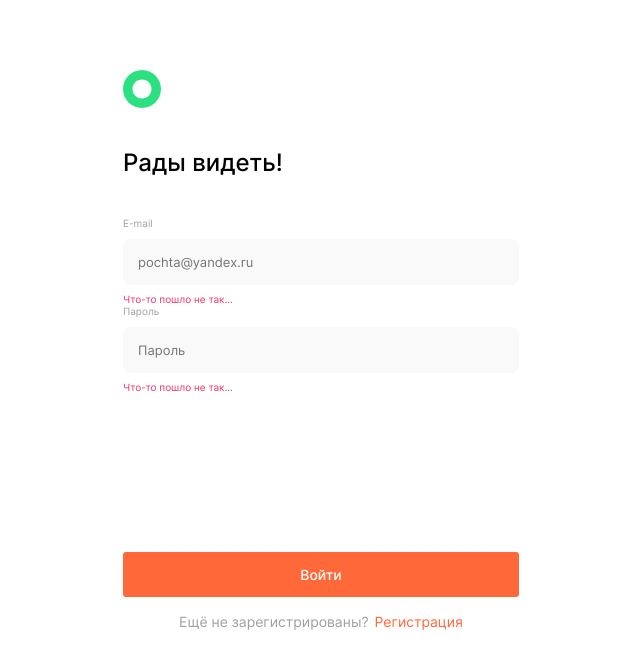
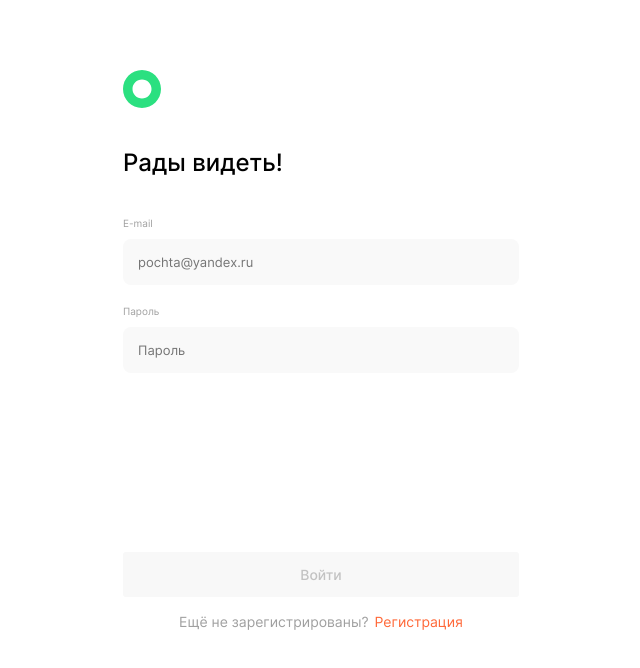
Before and after one commit to NikKZN/movies-explorer-frontend, a React (Create React App) app: page /signin in a window 1280 px wide. Shown: the top 668 px of the page, without its empty margins (319-959 px from the left). Built offline with nearby package versions, Linux system fonts and the light colour scheme.

Commit message:
feat: add login logic

```diff
--- a/src/components/Login/Login.css
+++ b/src/components/Login/Login.css
@@ -50,7 +50,7 @@
 }
 
 .login__input:focus {
-  border: 1px solid #2be080;
+  outline: 1px solid #A0A0A0;
 }
 
 .login__input-error {
@@ -59,6 +59,17 @@
   line-height: 12px;
   color: #ee3465;
   margin-top: 8px;
+  min-height: 12px;
+}
+
+.login__error {
+  font-weight: 400;
+  font-size: 11px;
+  line-height: 13px;
+  text-align: center;
+  color: #FF004C;
+  min-height: 11px;
+  margin: 128px 0 0;
 }
 
 .login__submit-button {
@@ -72,9 +83,15 @@
   text-align: center;
   color: #ffffff;
   padding: 0;
-  margin-top: 159px;
+  margin-top: 20px;
   cursor: pointer;
   transition: opacity 0.3s ease;
+}
+
+.login__submit-button_disabled {
+  background: #F8F8F8;
+  cursor: default;
+  color: #C2C2C2;
 }
 
 .login__submit-button:hover {
--- a/src/components/Login/Login.js
+++ b/src/components/Login/Login.js
@@ -1,8 +1,21 @@
+import React, { useEffect } from "react";
+import useFormValidation from "../../hooks/useFormValidation";
 import "./Login.css";
 import logo from "../../images/Header/header-logo.svg";
 import { Link } from "react-router-dom";
 
-function Login() {
+function Login(props) {
+  const { values, handleChange, errors, isValid, resetForm } = useFormValidation();
+
+  function handleSubmit(e) {
+    e.preventDefault();
+    props.handleLogin(values);
+  }
+
+  useEffect(() => {
+    resetForm();
+  }, [resetForm]);
+
   return (
     <>
       <section className="login">
@@ -15,7 +28,10 @@ function Login() {
             />
           </Link>
           <h1 className="login__greeting">Рады видеть!</h1>
-          <form className="login__form">
+          <form
+            className="login__form"
+            onSubmit={handleSubmit}
+          >
             <label className="login__label">
               E-mail
               <input
@@ -23,9 +39,11 @@ function Login() {
                 name="email"
                 type="email"
                 placeholder="pochta@yandex.ru"
+                onChange={handleChange}
+                value={values.email || ''}
                 required
               />
-              <span className="login__input-error">Что-то пошло не так...</span>
+              <span className="login__input-error">{errors.email || ''}</span>
             </label>
             <label className="login__label">
               Пароль
@@ -36,11 +54,14 @@ function Login() {
                 placeholder="Пароль"
                 minLength="8"
                 autoComplete="off"
+                onChange={handleChange}
+                value={values.password || ''}
                 required
               />
-              <span className="login__input-error">Что-то пошло не так...</span>
+              <span className="login__input-error">{errors.password || ''}</span>
             </label>
-            <button className="login__submit-button" type="submit">
+            <p className="login__error">{props.isErrMessage || ''}</p>
+            <button className={`login__submit-button ${!isValid && 'login__submit-button_disabled'}`}>
               Войти
             </button>
             <p className="login__caption">
```
